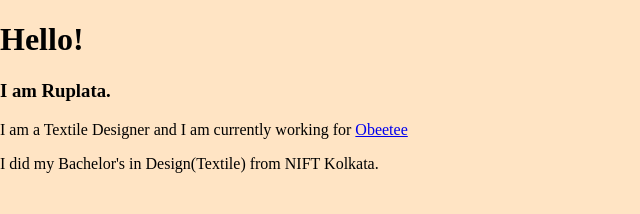
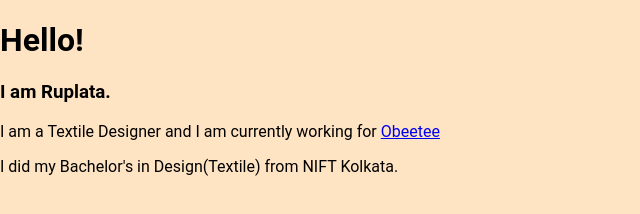
Before and after one commit to rounakraj8/ruplata-portfolio, a plain HTML site: page index.html in a window 1280 px wide. Shown: the whole page, without its empty margins (0-640 px from the left). Drawn offline with Linux system fonts and the light colour scheme.

Commit message:
add style

```diff
--- a/style.css
+++ b/style.css
@@ -2,4 +2,6 @@ body {
 	margin: 0 auto;
 	padding: 0;
     background-color: bisque;
+	align-items: center;
+	font-family: "Roboto";
 }
```
